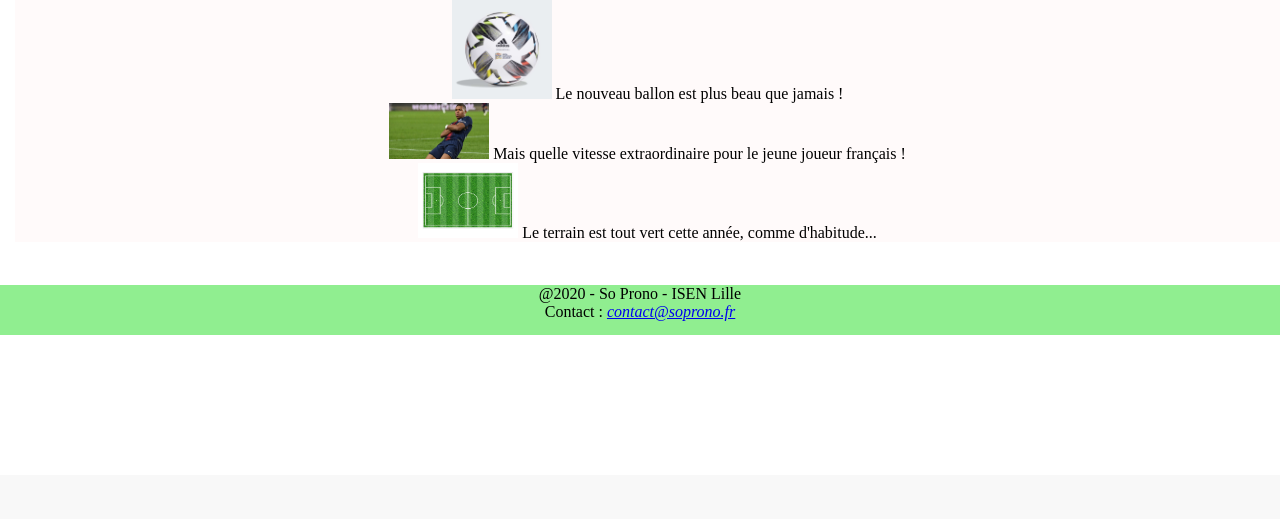
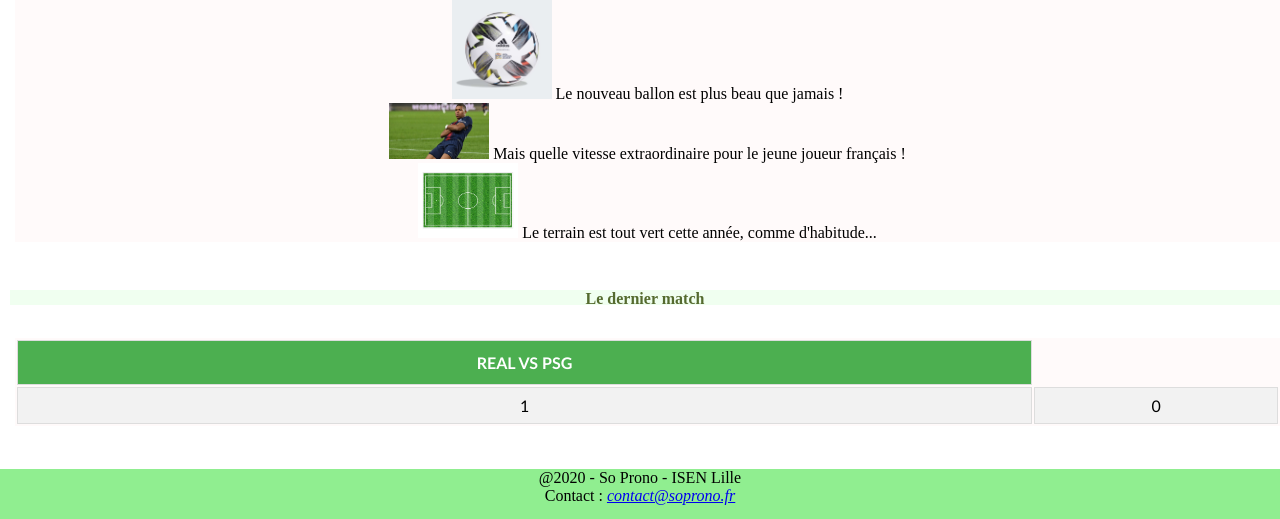
Before and after one commit to goldentrex/SoProno, a PHP site: page /homepage.php in a window 1280 px wide. Shown: the part 325-844 px from the top of the page. Before the commit the page ends 660 px from the top, so only its background shows below. Run offline with PHP 8.4, Linux system fonts and the light colour scheme.

Commit message:
tried to add array for previous matches on homepage

```diff
--- a/home_page_style.css
+++ b/home_page_style.css
@@ -25,3 +25,26 @@
     max-width: 100px;
     height: auto;
 }
+
+#lastMatch {
+  font-family: "Trebuchet MS", Arial, Helvetica, sans-serif;
+  border-collapse: separate;
+  width: 100%;
+}
+
+#lastMatch td, #lastMatch th {
+  border: 1px solid #ddd;
+  padding: 8px;
+}
+
+#lastMatch tr:nth-child(even){background-color: #f2f2f2;}
+
+#lastMatch tr:hover {background-color: #ddd;}
+
+#lastMatch th {
+  padding-top: 12px;
+  padding-bottom: 12px;
+  text-align: left;
+  background-color: #4CAF50;
+  color: white;
+}
--- a/homepage.php
+++ b/homepage.php
@@ -24,8 +24,29 @@
             Le terrain est tout vert cette année, comme d'habitude...
             <br />
          </div>
+
       </div><br />
     </news>
+
+
+    <nextMatch>
+        <div class="newsTitle"> Le dernier match</div><br />
+         <div class="newsContent">
+            <table id=lastMatch>
+              <tr>
+                <th>REAL VS PSG</th>
+              </tr>
+              <tr>
+                <td>1</td>
+                <td>0</td>
+              </tr>
+
+            </table>
+         </div>
+
+      </div><br />
+
+    </nextMatch>
     <footer>
         <?php include 'footer.php'?>
     </footer>
```
